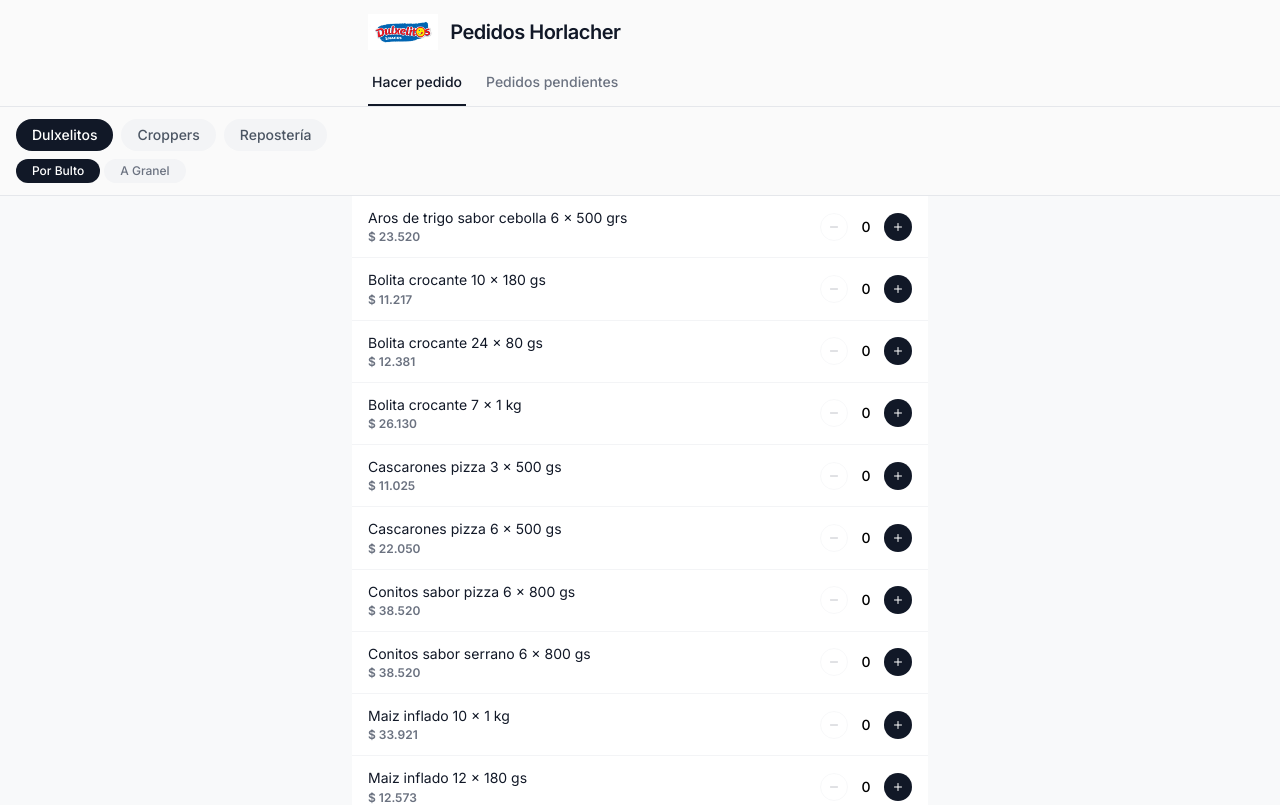
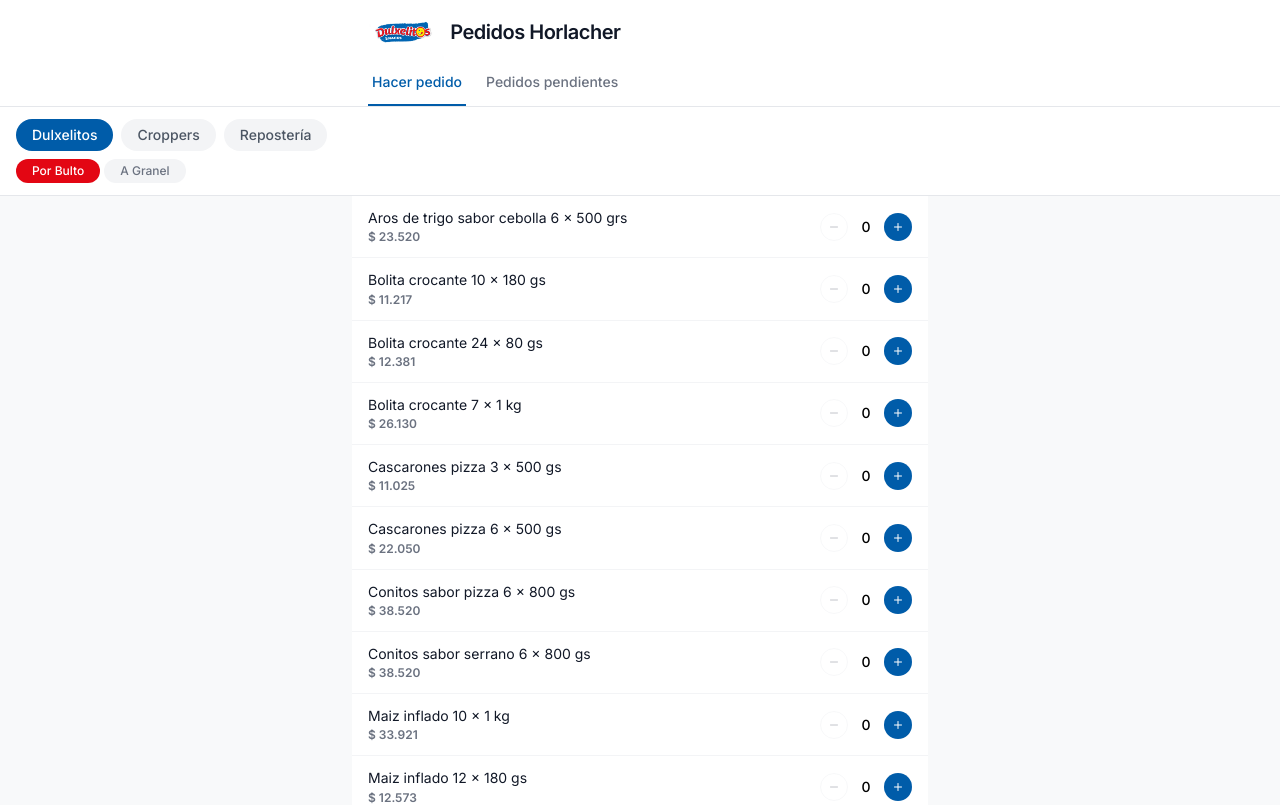
Before and after one commit to juanjogeyer/Sistema-de-Pedidos-Horlacher, a React (Vite) app: page / in a window 1280 px wide. Shown: the top 805 px of the page. Built offline with nearby package versions, Linux system fonts and the light colour scheme; the HTML template or start-up script is replaced by a standard one.

Commit message:
feat: implement order management system with custom branding and PDF export functionality

```diff
--- a/src/components/cart/CartBar.jsx
+++ b/src/components/cart/CartBar.jsx
@@ -76,7 +76,7 @@
 
               <button
                 type="submit"
-                className="w-full bg-accent-green text-white font-medium px-5 py-3 rounded-xl hover:bg-accent-hover transition-colors flex items-center justify-center gap-2 shadow-lg shadow-accent-green/20"
+                className="w-full bg-brand-blue text-white font-medium px-5 py-3 rounded-xl hover:bg-brand-blue-dark transition-colors flex items-center justify-center gap-2 shadow-lg shadow-brand-blue/20"
               >
                 <Send size={18} fill="currentColor" />
                 Enviar Pedido
@@ -89,7 +89,7 @@
       {/* Sticky bottom bar */}
       <button
         onClick={() => setOpen((v) => !v)}
-        className="w-full bg-gray-900 text-white flex items-center justify-between px-5 py-4 hover:bg-gray-800 transition-colors"
+        className="w-full bg-brand-blue text-white flex items-center justify-between px-5 py-4 hover:bg-brand-blue-dark transition-colors"
       >
         <div className="flex items-center gap-3 max-w-xl mx-auto w-full">
           <div className="bg-white/20 rounded-full p-1.5">
--- a/src/components/layout/FilterBar.jsx
+++ b/src/components/layout/FilterBar.jsx
@@ -4,7 +4,7 @@
   const showVariantToggle = availableVariants.length > 1;
 
   return (
-    <div className="sticky top-16 z-10 bg-[#fafafa]/90 backdrop-blur-md border-b border-gray-200">
+    <div className="sticky top-[105px] z-10 bg-white border-b border-gray-200">
 
       {/* Category tabs */}
       <div className="flex gap-2 px-4 pt-3 pb-2 overflow-x-auto no-scrollbar">
@@ -12,11 +12,10 @@
           <button
             key={cat.id}
             onClick={() => onCategoryChange(cat.id)}
-            className={`flex-shrink-0 px-4 py-1.5 rounded-full text-sm font-medium transition-colors ${
-              category === cat.id
-                ? 'bg-gray-900 text-white'
-                : 'bg-gray-100 text-gray-600 hover:bg-gray-200'
-            }`}
+            className={`flex-shrink-0 px-4 py-1.5 rounded-full text-sm font-medium transition-colors ${category === cat.id
+                ? 'bg-brand-blue text-white'
+                : 'bg-gray-100 text-gray-600 hover:bg-brand-blue-light hover:text-brand-blue'
+              }`}
           >
             {cat.label}
           </button>
@@ -31,11 +30,10 @@
             <button
               key={v}
               onClick={() => onVariantChange(v)}
-              className={`px-4 py-1 rounded-full text-xs font-medium transition-colors ${
-                variant === v
-                  ? 'bg-gray-900 text-white'
-                  : 'bg-gray-100 text-gray-500 hover:bg-gray-200'
-              }`}
+              className={`px-4 py-1 rounded-full text-xs font-medium transition-colors ${variant === v
+                  ? 'bg-brand-red text-white'
+                  : 'bg-gray-100 text-gray-500 hover:bg-brand-blue-light hover:text-brand-blue'
+                }`}
             >
               {v === 'bulto' ? 'Por Bulto' : 'A Granel'}
             </button>
--- a/src/components/layout/Header.jsx
+++ b/src/components/layout/Header.jsx
@@ -5,7 +5,7 @@
   const [imgError, setImgError] = useState(false);
 
   return (
-    <header className="sticky top-0 z-10 bg-[#fafafa]/90 backdrop-blur-md border-b border-gray-200">
+    <header className="sticky top-0 z-10 bg-white border-b border-gray-200 shadow-sm">
       <div className="max-w-xl mx-auto px-4 h-16 flex items-center justify-between">
         <div className="flex items-center gap-3">
           {!imgError ? (
@@ -16,7 +16,7 @@
               onError={() => setImgError(true)}
             />
           ) : (
-            <div className="w-9 h-9 bg-gray-900 rounded-xl flex items-center justify-center text-white font-bold shadow-sm">
+            <div className="w-9 h-9 bg-brand-blue rounded-xl flex items-center justify-center text-white font-bold shadow-sm">
               {APP_NAME.charAt(0)}
             </div>
           )}
@@ -29,7 +29,7 @@
           onClick={() => setActiveTab('order')}
           className={`pb-3 px-1 text-sm font-medium border-b-2 transition-colors ${
             activeTab === 'order'
-              ? 'border-gray-900 text-gray-900'
+              ? 'border-brand-blue text-brand-blue'
               : 'border-transparent text-gray-500 hover:text-gray-700'
           }`}
         >
@@ -39,13 +39,13 @@
           onClick={() => setActiveTab('pending')}
           className={`pb-3 px-1 text-sm font-medium border-b-2 transition-colors flex items-center gap-2 ${
             activeTab === 'pending'
-              ? 'border-gray-900 text-gray-900'
+              ? 'border-brand-blue text-brand-blue'
               : 'border-transparent text-gray-500 hover:text-gray-700'
           }`}
         >
           Pedidos pendientes
           {pendingCount > 0 && (
-            <span className="bg-accent-green text-white text-xs px-2 py-0.5 rounded-full">
+            <span className="bg-brand-red text-white text-xs px-2 py-0.5 rounded-full">
               {pendingCount}
             </span>
           )}
--- a/src/components/orders/PendingOrders.jsx
+++ b/src/components/orders/PendingOrders.jsx
@@ -80,14 +80,14 @@
               <div className="flex gap-2">
                 <button
                   onClick={() => handlePrint(order)}
-                  className="flex-1 bg-black text-white px-4 py-2.5 rounded-xl font-medium flex items-center justify-center gap-2 hover:bg-gray-800 transition-colors"
+                  className="flex-1 bg-brand-blue text-white px-4 py-2.5 rounded-xl font-medium flex items-center justify-center gap-2 hover:bg-brand-blue-dark transition-colors"
                 >
                   <Printer size={18} />
                   Imprimir
                 </button>
                 <button
                   onClick={() => onRemoveOrder(order.id)}
-                  className="px-4 py-2.5 rounded-xl font-medium text-red-600 bg-red-50 hover:bg-red-100 transition-colors flex items-center justify-center"
+                  className="px-4 py-2.5 rounded-xl font-medium text-brand-red bg-brand-red-light hover:bg-red-100 transition-colors flex items-center justify-center"
                   title="Eliminar pedido sin imprimir"
                 >
                   <Trash2 size={18} />
--- a/src/components/products/ProductCard.jsx
+++ b/src/components/products/ProductCard.jsx
@@ -14,7 +14,7 @@
     onUpdate(product, 1);
   });
   return (
-    <div className={`flex items-center gap-3 px-4 py-3 border-b border-gray-100 transition-colors ${quantity > 0 ? 'bg-gray-50' : 'bg-white'}`}>
+    <div className={`flex items-center gap-3 px-4 py-3 border-b border-gray-100 transition-colors ${quantity > 0 ? 'bg-brand-blue-light' : 'bg-white'}`}>
       {/* Name + price */}
       <div className="flex-1 min-w-0">
         <p className="text-sm text-gray-900 leading-snug truncate">{product.name}</p>
@@ -33,7 +33,7 @@
         <span className="text-sm font-medium w-5 text-center">{quantity}</span>
         <button
           {...plusProps}
-          className="w-7 h-7 flex items-center justify-center bg-gray-900 rounded-full text-white hover:bg-gray-700 transition-colors"
+          className="w-7 h-7 flex items-center justify-center bg-brand-blue rounded-full text-white hover:bg-brand-blue-dark transition-colors"
         >
           <Plus size={12} />
         </button>
--- a/tailwind.config.js
+++ b/tailwind.config.js
@@ -10,9 +10,13 @@
         sans: ['Inter', 'sans-serif'],
       },
       colors: {
-        accent: {
-          green: '#25D366', // WhatsApp Brand Color for the button
-          hover: '#1DA851', // Darker shade on hover
+        brand: {
+          blue: '#005CA9',
+          'blue-dark': '#004a8a',
+          'blue-light': '#e8f2fb',
+          red: '#E30613',
+          'red-dark': '#b8040f',
+          'red-light': '#fde8e9',
         },
       }
     },
```
